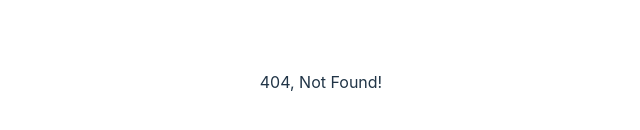
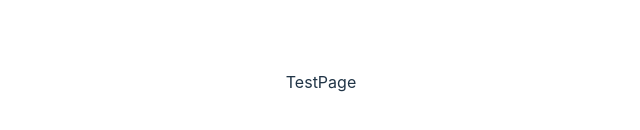
Before and after one commit to orlandos20/bl-test-private, a React (Vite) app in the folder src/views/react/blink-learning-react-test/: page /test in a window 1280 px wide. Before the commit this address had no page. Shown: the part 318-448 px from the top of the page, without its empty margins (319-959 px from the left). Built offline with nearby package versions, Linux system fonts and the light colour scheme.

Commit message:
feat: created two routes, test and test-results with their respective components

```diff
--- a/src/views/react/blink-learning-react-test/src/App.tsx
+++ b/src/views/react/blink-learning-react-test/src/App.tsx
@@ -1,15 +1,15 @@
 import { Route, Switch } from 'wouter';
 import './App.css';
 import HomePage from './pages/homePage';
+import TestPage from './pages/testPage';
+import TestResultsPage from './pages/testResultsPage';
 
 function App() {
-  // const [count, setCount] = useState(0);
-
   return (
     <Switch>
       <Route path='/' component={HomePage} />
-      {/* <Route path='/test' component={HomePage} />
-      <Route path='/test-results' component={HomePage} /> */}
+      <Route path='/test' component={TestPage} />
+      <Route path='/test-results' component={TestResultsPage} />
       <Route>404, Not Found!</Route>
     </Switch>
   );
--- /dev/null
+++ b/src/views/react/blink-learning-react-test/src/pages/testPage.tsx
@@ -0,0 +1,5 @@
+const TestPage = () => {
+  return <div>TestPage</div>;
+};
+
+export default TestPage;
--- /dev/null
+++ b/src/views/react/blink-learning-react-test/src/pages/testResultsPage.tsx
@@ -0,0 +1,5 @@
+const TestResultsPage = () => {
+  return <div>TestResultsPage</div>;
+};
+
+export default TestResultsPage;
```
